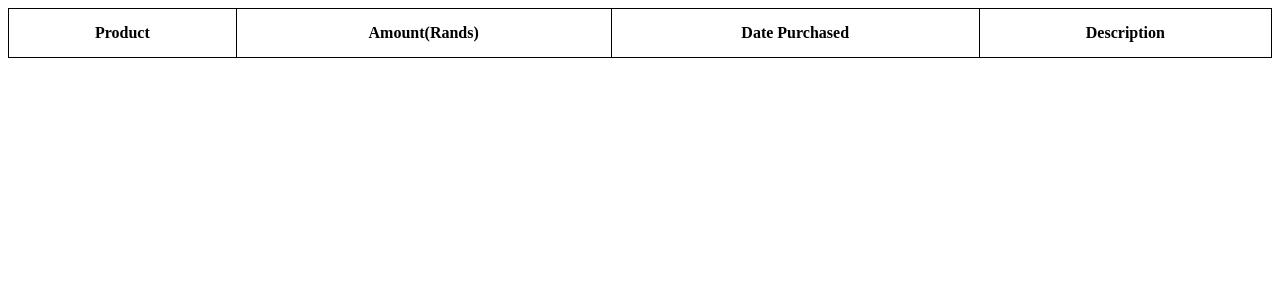
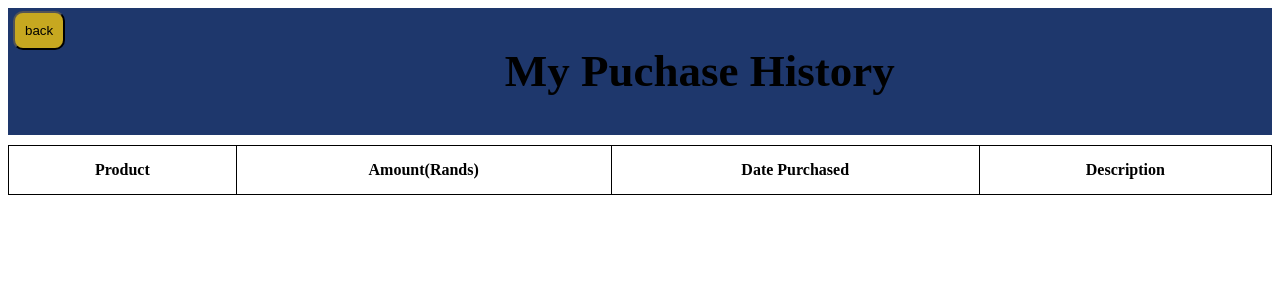
Before and after one commit to ArcaneWalt73/Kudu-Card-Market, a PHP site: page /history_page.html in a window 1280 px wide. Shown: the top 300 px of the page. Run offline with PHP 8.4, Linux system fonts and the light colour scheme; lists and menus that the app fills with data are empty.

Commit message:
Add files via upload

```diff
--- a/css/style.css
+++ b/css/style.css
@@ -3,10 +3,47 @@ body
     background-color:white;
 }
 
+
+button
+{
+    padding: 10px 10px;
+    background-color: rgb(199, 168, 32);
+    border-radius: 10px;
+}
+
+#head_div
+{
+    background-color: #1e376c;
+    text-align: center;
+    height: 25%;
+    width: 100%;
+    display: flex;
+
+    margin-bottom: 10px;
+}
+
+#left,#right
+{
+    vertical-align: center;
+    font-size: 30px;
+}
+
+#left
+{
+    width: 10%;
+    text-align: left;
+    padding-left: 5px;
+}
+
+#right
+{
+    width:100%;
+    text-align: center;
+}
+
 #history_table
 {
     width: 100%;
-    border
 }
 
 table,th,td
--- a/history_page.html
+++ b/history_page.html
@@ -9,6 +9,20 @@
 	</head>
 
 	<body>
+		<div  id="head_div">
+			<div id="left">
+				<button id="back_btn" type="button" >
+					back
+				</button>
+			</div>
+			<div id="right">
+				<h2>
+					My Puchase History
+				</h2>
+			</div>
+		</div>
+
+
 		<!-- table for listing the histories -->
 		<table id="history_table">
 			<tr>
--- a/js/history_pg.js
+++ b/js/history_pg.js
@@ -3,7 +3,7 @@
 var phpUrl = 'https://lamp.ms.wits.ac.za/home/s1965919/Project/getHistoryWeb.php';
 
 //get username set in the login page
-var username = document.cookie.split("=")[1];
+var username = 694569;//document.cookie.split("=")[1];
 
 $(document).ready
 (
@@ -12,6 +12,14 @@ $(document).ready
     //make a post request for the user's purchase history
     function()
     {
+        //handle onclick for back button
+        var backBtn = document.getElementById("back_btn");
+        backBtn.onclick = function()
+        {
+            var parent_url = "";
+            window.open(parent_url,"_self"); //go back to parent page
+        }
+
         $.post
         (
             phpUrl,
```
